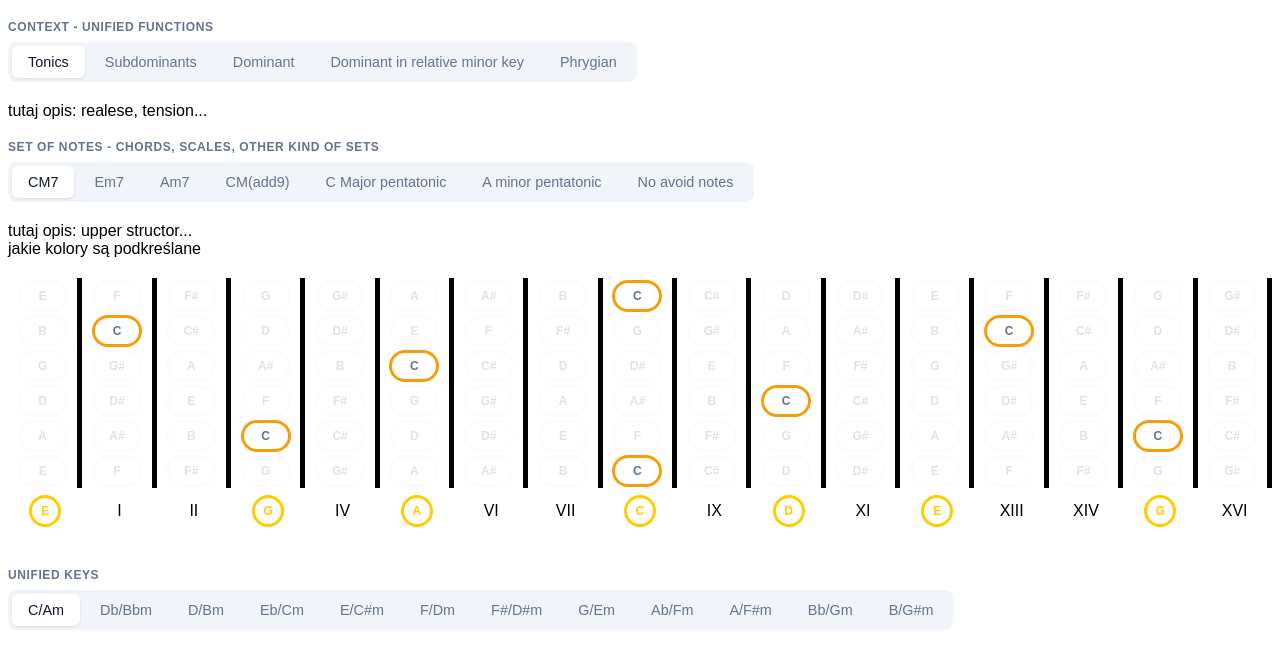
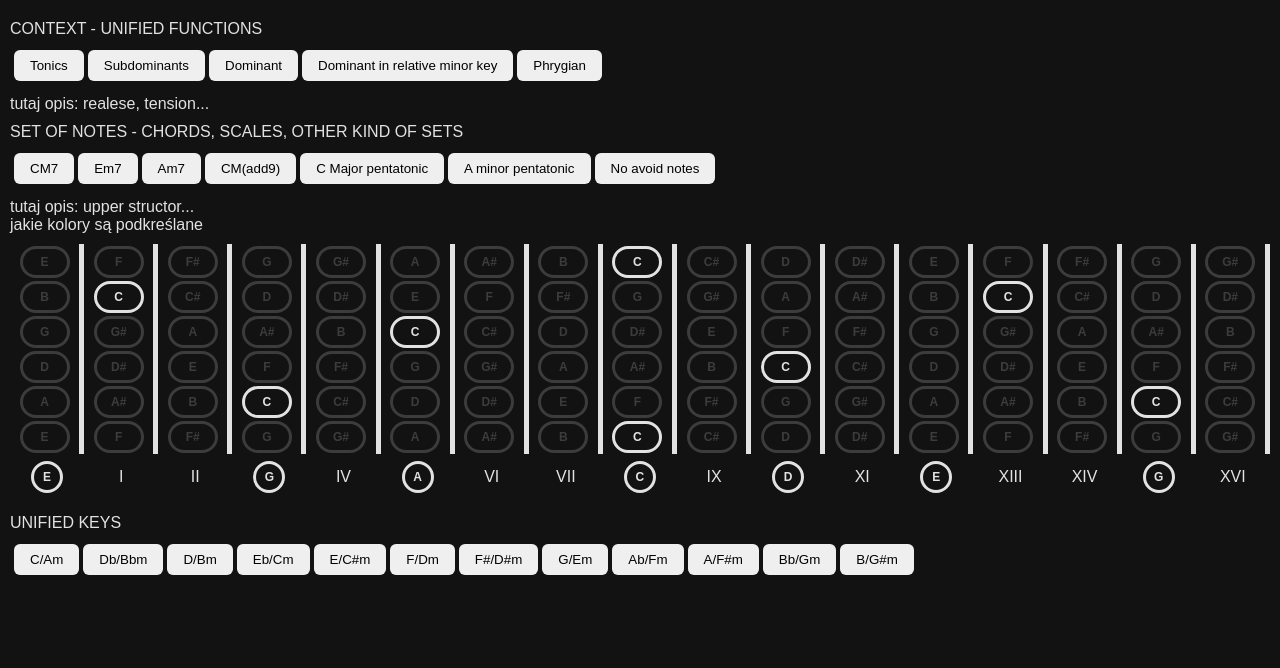
Before and after one commit to patrykkowalski0617/guitar-map, a React (Vite) app: page / in a window 1280 px wide. Shown: the top 668 px of the page. Built offline with nearby package versions, Linux system fonts and the light colour scheme.

Commit message:
stage 9 colors reset

```diff
--- a/src/App.jsx
+++ b/src/App.jsx
@@ -1,18 +1,22 @@
 import Fretboard from "./components/Fretboard/Fretboard";
-import "./App.css";
 import KeySelector from "./components/Selects/KeySelector";
 import ShapesLibrary from "./components/ShapePreview/ShapesLibrary";
 import { isTestMode } from "./settings";
 import ContextSelector from "./components/Selects/ContextSelector";
+import { ThemeProvider } from "styled-components";
+import { theme } from "./theme";
+import { AppWrapper } from "./parts";
 
 function App() {
   return (
-    <>
-      {isTestMode && <ShapesLibrary />}
-      <ContextSelector />
-      <Fretboard />
-      <KeySelector />
-    </>
+    <ThemeProvider theme={theme}>
+      <AppWrapper>
+        {isTestMode && <ShapesLibrary />}
+        <ContextSelector />
+        <Fretboard />
+        <KeySelector />
+      </AppWrapper>{" "}
+    </ThemeProvider>
   );
 }
 
--- a/src/components/Fretboard/parts.jsx
+++ b/src/components/Fretboard/parts.jsx
@@ -1,12 +1,6 @@
 import styled, { css } from "styled-components";
-import { theme } from "../../theme";
 
-const { text, yellow } = theme.colors;
-
-const CAGED_COLOR = "#ffcc00";
-const DEFAULT_BORDER_COLOR = "#64748b";
 const btnHoverEffect = css`
-  transition: transform 0.1s ease-in-out;
   &:hover {
     transform: scale(1.1);
   }
@@ -15,7 +9,7 @@ const btnHoverEffect = css`
 export const FretboardContainer = styled.div`
   max-width: 100vw;
   overflow: auto;
-  padding: 20px 0;
+  padding: 10px 0;
   user-select: none;
 `;
 
@@ -52,17 +46,13 @@ export const FretboardLabelsWrapper = styled.div`
   margin-top: 5px;
 `;
 export const CAGEDLetter = styled.span`
-  color: ${CAGED_COLOR};
   cursor: pointer;
-
   width: 32px;
   height: 32px;
   border-radius: 30px;
-
   display: flex;
   align-items: center;
   justify-content: center;
-
   font-size: 12px;
   font-weight: 700;
   text-transform: uppercase;
@@ -72,49 +62,28 @@ export const CAGEDLetter = styled.span`
 export const Note = styled.div`
   outline: none;
   cursor: pointer;
-
   width: 50px;
   height: 32px;
   border-radius: 30px;
-
   display: flex;
   align-items: center;
   justify-content: center;
-
   font-size: 12px;
   font-weight: 700;
   text-transform: uppercase;
-  color: #64748b;
-
-  background: ${({ $isInUserShape }) =>
-    $isInUserShape ? "green" : "transparent"};
-
+  background: ${({ $isInUserShape }) => ($isInUserShape ? "#00ff00" : "unset")};
   ${btnHoverEffect}
-
   opacity: ${({ $isInShape, $isActiveShapeRootNote, $isAnyShapeActive }) =>
     $isInShape || (!$isAnyShapeActive && $isActiveShapeRootNote) ? "1" : "0.2"};
-
-  border: 3px solid
-    ${({ $isActiveShapeRootNote }) => ($isActiveShapeRootNote ? yellow : text)};
+  border: 3px solid;
 `;
 export const StyledButton = styled.button`
   padding: 8px 16px;
-  background-color: #64748b;
-  color: white;
   border: none;
   border-radius: 6px;
   cursor: pointer;
   font-weight: 600;
   font-size: 14px;
-  transition: background-color 0.2s;
   display: block;
   margin: 10px auto;
-
-  &:hover {
-    background-color: #475569;
-  }
-
-  &:active {
-    transform: translateY(1px);
-  }
 `;
--- a/src/components/Selects/parts.jsx
+++ b/src/components/Selects/parts.jsx
@@ -4,22 +4,17 @@ export const Container = styled.div`
   display: flex;
   flex-direction: column;
   gap: 8px;
-  margin: 20px 0;
+  margin: 10px 0;
 `;
 
 export const Label = styled.span`
-  font-size: 0.75rem;
-  font-weight: 600;
-  color: #64748b;
   text-transform: uppercase;
-  letter-spacing: 0.05em;
 `;
 
 export const OptionsWrapper = styled.div`
   display: flex;
   flex-wrap: wrap;
   gap: 4px;
-  background-color: #f1f5f9;
   padding: 4px;
   border-radius: 8px;
   width: fit-content;
@@ -28,23 +23,6 @@ export const OptionsWrapper = styled.div`
 export const OptionButton = styled.button`
   padding: 8px 16px;
   border: none;
-  background: ${(props) => (props.$active ? "#ffffff" : "transparent")};
-  color: ${(props) => (props.$active ? "#0f172a" : "#64748b")};
   border-radius: 6px;
   cursor: pointer;
-  font-size: 0.9rem;
-  font-weight: 500;
-  transition: all 0.2s ease;
-  box-shadow: ${(props) =>
-    props.$active ? "0 1px 3px rgba(0,0,0,0.1)" : "none"};
-
-  &:hover {
-    color: #0f172a;
-    background: ${(props) =>
-      props.$active ? "#ffffff" : "rgba(255, 255, 255, 0.5)"};
-  }
-
-  &:active {
-    transform: translateY(1px);
-  }
 `;
--- a/src/data/data.js
+++ b/src/data/data.js
@@ -56,33 +56,6 @@ export const UNIFIED_MUSIC_KEYS = NOTES_FROM_C.map((majorNote, index) => {
     label,
   };
 });
-
-export const intervals = {
-  _1: 0,
-  _m2: 1,
-  _M2: 2,
-  _m3: 3,
-  _M3: 4,
-  _4: 5,
-  _T: 6,
-  _5: 7,
-  _m6: 8,
-  _M6: 9,
-  _m7: 10,
-  _M7: 11,
-  _8: 12,
-  _m9: 13,
-  _M9: 14,
-  _m10: 15,
-  _M10: 16,
-  _11: 17,
-  _TT: 18,
-  _12: 19,
-  _m13: 20,
-  _M13: 21,
-  _m14: 22,
-  _M14: 23,
-};
 
 export const CAGEDshapes = {
   C: [
--- a/src/App.css
+++ b/src/main.css
@@ -1,6 +1,11 @@
+:root {
+  color-scheme: only light;
+}
 body {
   font-family: sans-serif;
   font-weight: 300;
+  font-size: 16px;
+  margin: 0;
 }
 * {
   box-sizing: border-box;
--- a/src/main.jsx
+++ b/src/main.jsx
@@ -1,6 +1,7 @@
 // import { StrictMode } from 'react'
 import { createRoot } from "react-dom/client";
 import App from "./App.jsx";
+import "./main.css";
 
 createRoot(document.getElementById("root")).render(
   // <StrictMode>
--- /dev/null
+++ b/src/parts.jsx
@@ -0,0 +1,8 @@
+import styled from "styled-components";
+
+export const AppWrapper = styled.div`
+  min-height: 100vh;
+  padding: 10px;
+  background-color: ${({ theme }) => theme.colors.bg};
+  color: ${({ theme }) => theme.colors.text};
+`;
--- a/src/theme.js
+++ b/src/theme.js
@@ -1,12 +1,38 @@
 export const theme = {
   colors: {
-    bg: "#0f172a",
-    bgLight: "#1e293b",
-    text: "#f1f5f9",
-    yellow: "#f59e0b",
-    blue: "#6366f1",
-    violet: "#8b5cf6",
-    red: "#ef4444",
-    green: "#10b981",
+    // Główne tło - bardzo ciemny, neutralny grafit
+    bg: "#121212",
+
+    // Tło jaśniejsze (np. progi, panele) - stonowana szarość
+    bgLight: "#1e1e1e",
+
+    // Tekst - złamana biel (mniej męczy wzrok niż czysty biały)
+    text: "#e2e2e2",
+
+    // Żółty (Root Note) - ciepły, lekko bursztynowy, bardzo czytelny
+    yellow: "#ffb703",
+
+    // Niebieski - teraz bardziej "stalowy", żeby nie gryzł się z szarym tłem
+    blue: "#4a90e2",
+
+    // Fiolet - nasycony, ale szlachetny
+    violet: "#9d4edd",
+
+    // Czerwony - czysty, ostrzegawczy
+    red: "#e63946",
+
+    // Zielony - świeży, "miętowy" (świetnie kontrastuje z ciemnym grafitem)
+    green: "#2a9d8f",
+  },
+  spacing: {
+    xs: "4px",
+    sm: "8px",
+    md: "16px",
+    lg: "32px",
+  },
+  breakpoints: {
+    mobile: "576px",
+    tablet: "768px",
+    desktop: "1024px",
   },
 };
```
